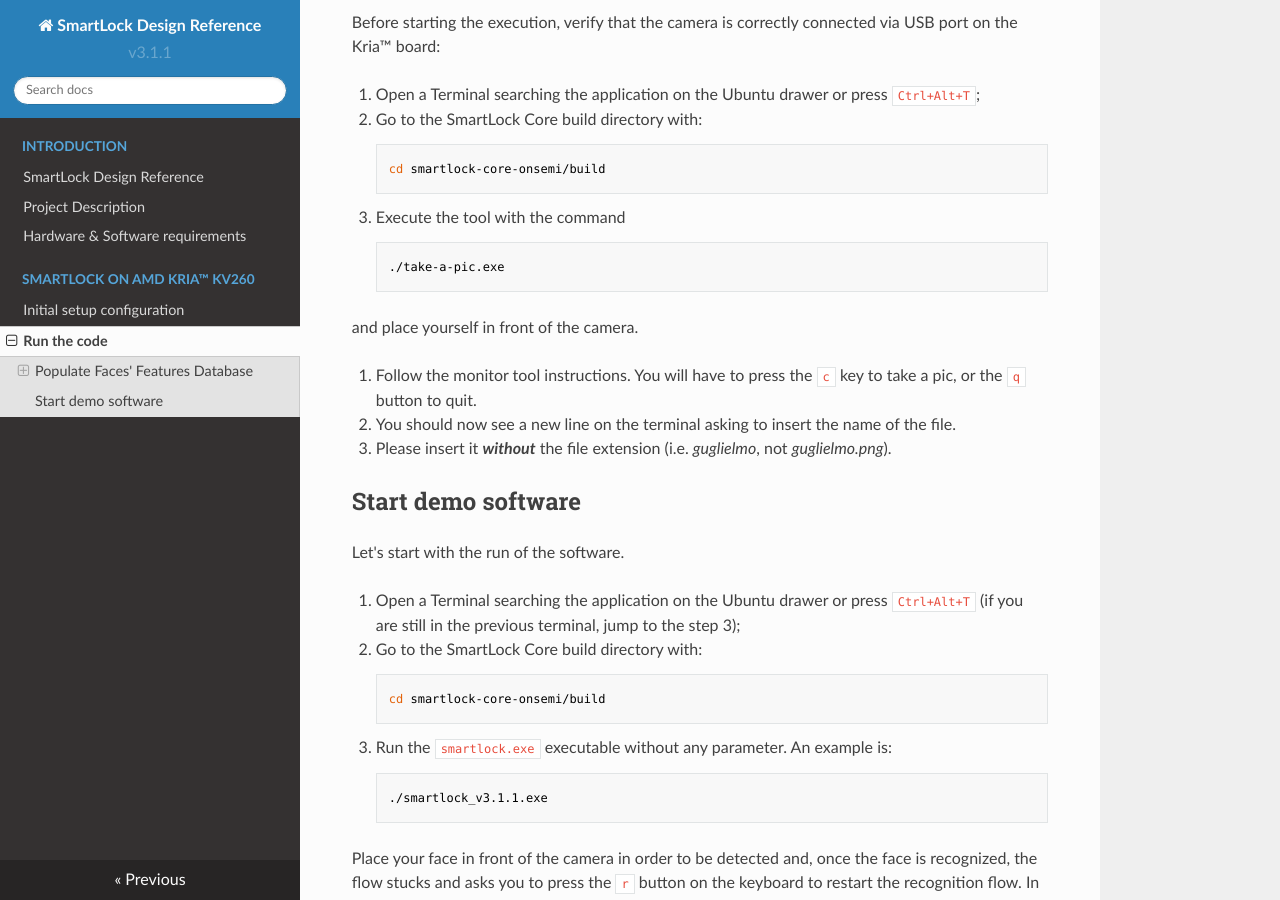
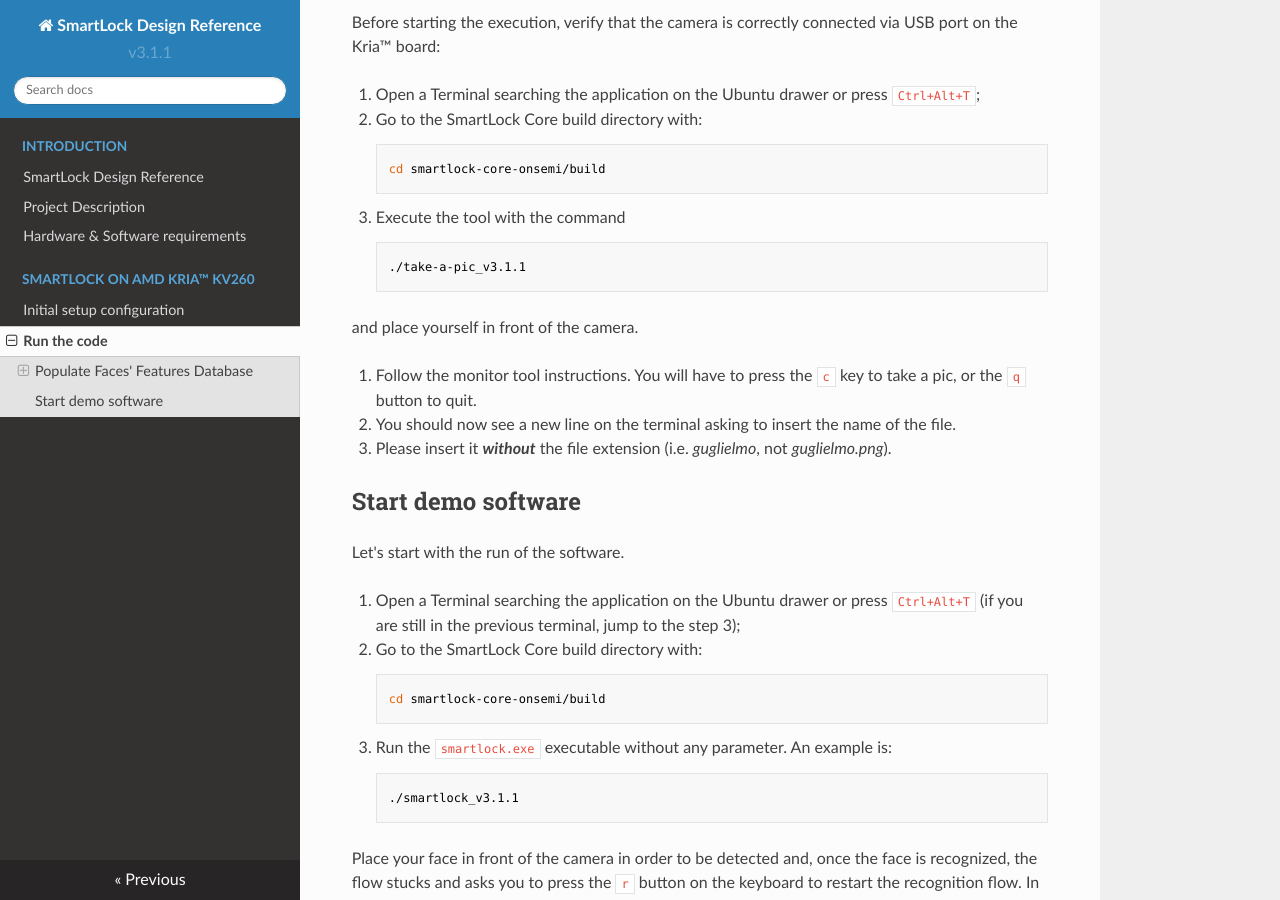
Before and after one commit to MakarenaLabs/SmartLock-Documentation, an MkDocs documentation site: the page built from markdown/boards/amd-kria-kv260/run-smartlock.md, in a window 1280 px wide and 900 px high, scrolled down 534 px. Built offline with MkDocs 1.6.1, drawn with Linux system fonts in a browser that asks for light colours; nearby versions of some CDN libraries.

Commit message:
Updated build

```diff
--- a/docs/boards/amd-kria-kv260/run-smartlock/index.html
+++ b/docs/boards/amd-kria-kv260/run-smartlock/index.html
@@ -110,7 +110,7 @@
 </li>
 <li>
 <p>Execute the tool with the command</p>
-<pre><code>./take-a-pic.exe
+<pre><code>./take-a-pic_v3.1.1
 </code></pre>
 </li>
 </ol>
@@ -138,7 +138,7 @@
 </li>
 <li>
 <p>Run the <code>smartlock.exe</code> executable without any parameter. An example is:</p>
-<pre><code>./smartlock_v3.1.1.exe
+<pre><code>./smartlock_v3.1.1
 </code></pre>
 </li>
 </ol>
--- a/markdown/boards/amd-kria-kv260/run-smartlock.md
+++ b/markdown/boards/amd-kria-kv260/run-smartlock.md
@@ -21,7 +21,7 @@
 
 3. Execute the tool with the command
 
-        ./take-a-pic.exe
+        ./take-a-pic_v3.1.1
 
    and place yourself in front of the camera.
 
@@ -51,7 +51,7 @@
 
 3. Run the `smartlock.exe` executable without any parameter. An example is:
 
-        ./smartlock_v3.1.1.exe
+        ./smartlock_v3.1.1
 
    Place your face in front of the camera in order to be detected and, once the face is recognized, the flow stucks and
    asks you to press the `r` button on the keyboard to restart the recognition flow. In this case, a virtual door is
```
Also changed, not shown: docs/search/search_index.json (+1 -1 lines).
